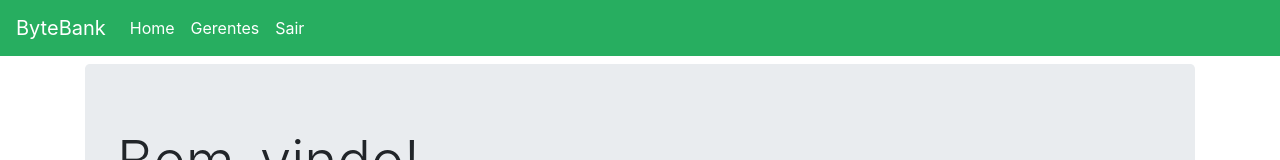
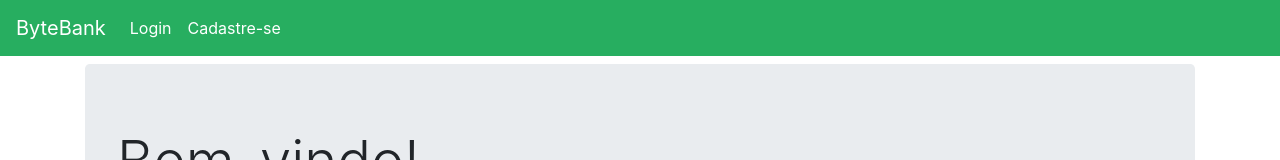
Before and after one commit to jhonnyribeiro/auth-vue-vuex-2, a Vue app: page /cadastre-se in a window 1280 px wide. Shown: the top 160 px of the page. Built offline with nearby package versions, Linux system fonts and the light colour scheme.

Commit message:
Nav bar as component

```diff
--- a/src/App.vue
+++ b/src/App.vue
@@ -1,61 +1,15 @@
 <template>
   <div id="app">
-    <nav class="navbar navbar-expand-lg navbar-bytebank">
-      <a class="navbar-brand" href="#">ByteBank</a>
-      <button
-        class="navbar-toggler"
-        type="button"
-        data-toggle="collapse"
-        data-target="#navbarSupportedContent"
-        aria-controls="navbarSupportedContent"
-        aria-expanded="false"
-        aria-label="Toggle navigation"
-      >
-        <span class="navbar-toggler-icon"></span>
-      </button>
-      <div class="collapse navbar-collapse" id="navbarSupportedContent">
-        <ul class="navbar-nav mr-auto">
-          <li class="nav-item">
-            <router-link class="nav-link" to="/">Home</router-link>
-          </li>
-          <li class="nav-item">
-            <router-link to="/gerentes" class="nav-link">
-              Gerentes
-            </router-link>
-          </li>
-          <li class="nav-item">
-            <a href="#" class="nav-link" @click.stop.prevent="efetarLogout"
-              >Sair</a
-            >
-          </li>
-        </ul>
-      </div>
-    </nav>
+    <NavBar></NavBar>
     <router-view />
   </div>
 </template>
-<script >
+
+<script>
+import NavBar from "@/components/NavBar.vue";
 export default {
-  data() {
-    return {};
-  },
-  methods: {
-    efetarLogout() {
-      localStorage.removeItem("token");
-      this.$router.push({ name: "usuario.entrar" });
-    },
+  components: {
+    NavBar,
   },
 };
 </script>
-
-<style>
-.navbar {
-  background: #27ae60;
-}
-.navbar-bytebank a {
-  color: #fff;
-}
-.navbar-bytebank a:hover {
-  color: #000;
-}
-</style>
--- /dev/null
+++ b/src/components/NavBar.vue
@@ -0,0 +1,73 @@
+<template>
+  <nav class="navbar navbar-expand-lg navbar-bytebank">
+    <a class="navbar-brand" href="#">ByteBank</a>
+    <button
+      class="navbar-toggler"
+      type="button"
+      data-toggle="collapse"
+      data-target="#navbarSupportedContent"
+      aria-controls="navbarSupportedContent"
+      aria-expanded="false"
+      aria-label="Toggle navigation"
+    >
+      <span class="navbar-toggler-icon"></span>
+    </button>
+    <div class="collapse navbar-collapse" id="navbarSupportedContent">
+      <ul class="navbar-nav mr-auto" v-if="usuarioLogado">
+        <li class="nav-item">
+          <router-link class="nav-link" to="/">Home</router-link>
+        </li>
+        <li class="nav-item">
+          <router-link to="/gerentes" class="nav-link"> Gerentes </router-link>
+        </li>
+        <li class="nav-item">
+          <a href="#" class="nav-link" @click.stop.prevent="efetarLogout"
+            >Sair</a
+          >
+        </li>
+      </ul>
+
+      <ul class="navbar-nav mr-auto" v-else>
+        <li class="nav-item">
+          <router-link class="nav-link" to="/entrar">Login</router-link>
+        </li>
+        <li class="nav-item">
+          <router-link to="/cadastre-se" class="nav-link">
+            Cadastre-se
+          </router-link>
+        </li>
+      </ul>
+    </div>
+  </nav>
+</template>
+
+<script >
+export default {
+  data() {
+    return {};
+  },
+  methods: {
+    efetarLogout() {
+      localStorage.removeItem("token");
+      this.$router.push({ name: "usuario.entrar" });
+    },
+  },
+  computed: {
+    usuarioLogado() {
+      return Boolean(localStorage.getItem("token"));
+    },
+  },
+};
+</script>
+
+<style>
+.navbar {
+  background: #27ae60;
+}
+.navbar-bytebank a {
+  color: #fff;
+}
+.navbar-bytebank a:hover {
+  color: #000;
+}
+</style>
```
